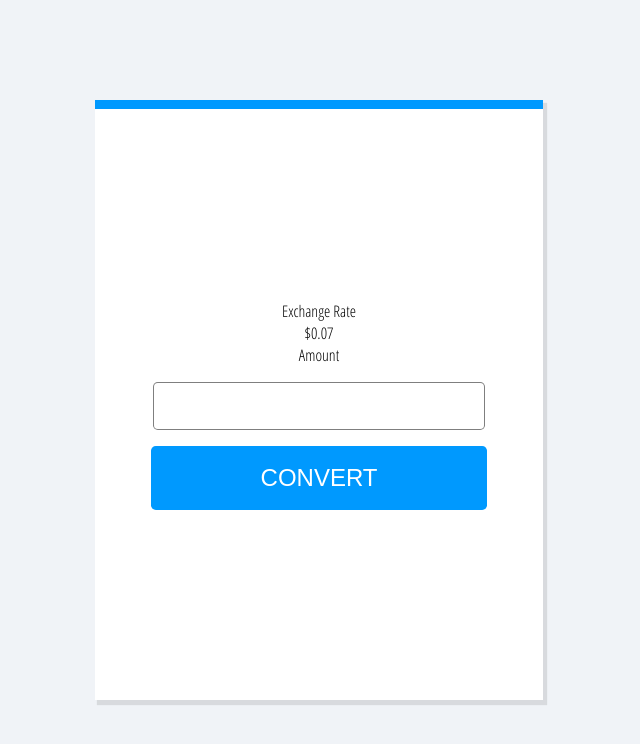
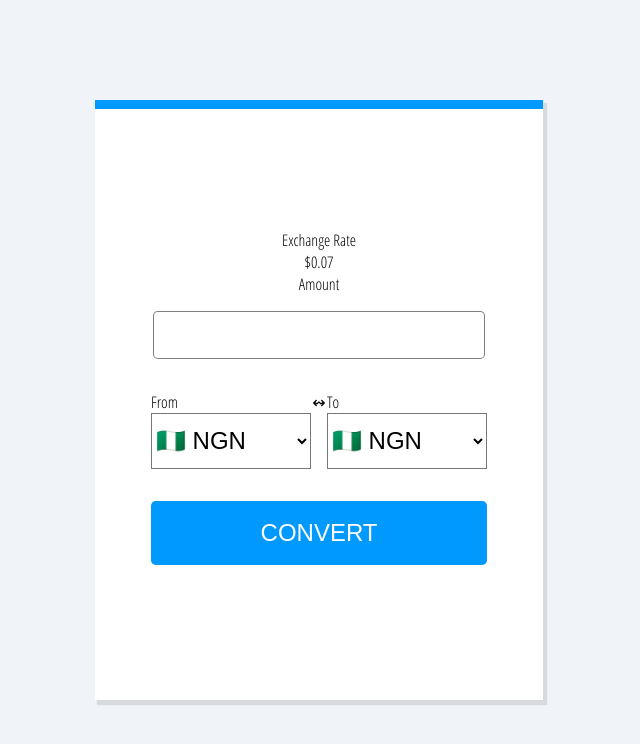
Before and after one commit to BolajiOlajide/simple-currency-converter, a React (Create React App) app: page / in a window 1280 px wide. Shown: the top 744 px of the page, without its empty margins (321-961 px from the left). Built offline with nearby package versions, Linux system fonts and the light colour scheme; the HTML template or start-up script is replaced by a standard one.

Commit message:
feat(currency-selector): design currency selector

```diff
--- a/src/components/Button/Button.css
+++ b/src/components/Button/Button.css
@@ -8,6 +8,7 @@ button {
   cursor: pointer;
   border: 0;
   border-radius: 0.3rem;
+  margin: 1rem;
 }
 
 button:hover {
--- /dev/null
+++ b/src/components/CurrencySelector/CurrencySelector.component.tsx
@@ -0,0 +1,24 @@
+import * as React from 'react';
+
+// styles
+import './CurrencySelector.css';
+
+// components
+import Select from '../Select/Select.component';
+
+
+const CurrencySelector = (props: any) => <section className="selector-container">
+  <Select
+    label="From"
+    items={props.items} value={props.currencyOneValue}
+    onChange={props.currencyOneChange}
+  />
+  <span>↭</span>
+  <Select
+    label="To"
+    items={props.items} value={props.currencyTwoValue}
+    onChange={props.currencyTwoChange}
+  />
+</section>;
+
+export default CurrencySelector;
--- /dev/null
+++ b/src/components/CurrencySelector/CurrencySelector.css
@@ -0,0 +1,6 @@
+.selector-container {
+  display: flex;
+  width: 100%;
+  justify-content: space-between;
+  margin: 1rem;
+}
--- a/src/components/Footer/Footer.component.tsx
+++ b/src/components/Footer/Footer.component.tsx
@@ -2,7 +2,10 @@ import * as React from 'react';
 
 
 const Footer = () => <span>
-  Designed by Bashir Aminu. Created with ❣️ by
+  Designed by
+  <a href="https://www.behance.net/scozky" target="_blank">
+    Bashir Aminu
+  </a>.Created with ❣️ by
   <a href="https://github.com/BolajiOlajide" target="_blank">
     BolajiOlajide
   </a>
--- /dev/null
+++ b/src/components/Select/Select.component.tsx
@@ -0,0 +1,23 @@
+import * as React from 'react';
+
+// styles
+import './Select.css';
+
+
+const Select = (props: any) => <div className="select">
+  <label>{props.label}</label>
+  <select value={props.value} onChange={props.onChange}>
+    {
+      props.items.map((item: any) => {
+        const { currency, value } = item;
+        return <option
+          value={value} key={value}
+        >
+          {currency}
+        </option>
+      })
+    }
+  </select>
+</div>;
+
+export default Select;
--- /dev/null
+++ b/src/components/Select/Select.css
@@ -0,0 +1,13 @@
+select {
+  width: 10rem;
+  height: 3.5rem;
+  outline: 0;
+  background: #FFF;
+  font-size: 1.5rem;
+  box-sizing: border-box;
+}
+
+.select {
+  display: flex;
+  flex-direction: column;
+}
--- a/src/pages/ConverterScreen/ConverterScreen.component.tsx
+++ b/src/pages/ConverterScreen/ConverterScreen.component.tsx
@@ -5,6 +5,7 @@ import './ConverterScreen.css';
 
 // components
 import Button from '../../components/Button/Button.component';
+import CurrencySelector from '../../components/CurrencySelector/CurrencySelector.component';
 import Header from '../../components/Header/Header.component';
 import Input from '../../components/Input/Input.component';
 import SkeletonBody from '../../components/SkeletonBody/SkeletonBody.component';
@@ -12,15 +13,33 @@ import SkeletonBody from '../../components/SkeletonBody/SkeletonBody.component';
 
 class ConverterScreen extends React.Component {
   public state = {
-    amount: ''
+    amount: '',
+    items: [
+      { currency: '🇳🇬 NGN', value: 'NGN' },
+      { currency: '🇺🇸 USA', value: 'USD'},
+      { currency: '🇰🇪 KSH', value: 'KSH' },
+      { currency: '🇨🇳 YEN', value: 'YEN'}
+    ],
+    selectedFromCurrency: '',
+    selectedToCurrency: '',
   }
 
   public onChange = (event: any) => this.setState({
     [event.target.name]: event.target.value
   });
 
+  public currencyOneChange = (event: any) => this.setState({
+    selectedFromCurrency: event.target.value
+  });
+
+  public currencyTwoChange = (event: any) => this.setState({
+    selectedToCurrency: event.target.value
+  });
+
   public render() {
-    const { amount } = this.state;
+    const {
+      amount, items, selectedFromCurrency, selectedToCurrency
+    } = this.state;
 
     return (
       <SkeletonBody>
@@ -29,6 +48,11 @@ class ConverterScreen extends React.Component {
           type="number" value={amount}
           name="amount" label="Amount" onChange={this.onChange}
         />
+        <CurrencySelector
+          items={items} currencyOneValue={selectedFromCurrency}
+          currencyTwoValue={selectedToCurrency}
+          currencyOneChange={this.currencyOneChange}
+          currencyTwoChange={this.currencyTwoChange} />
         <Button label="CONVERT" />
       </SkeletonBody>
     );
```
